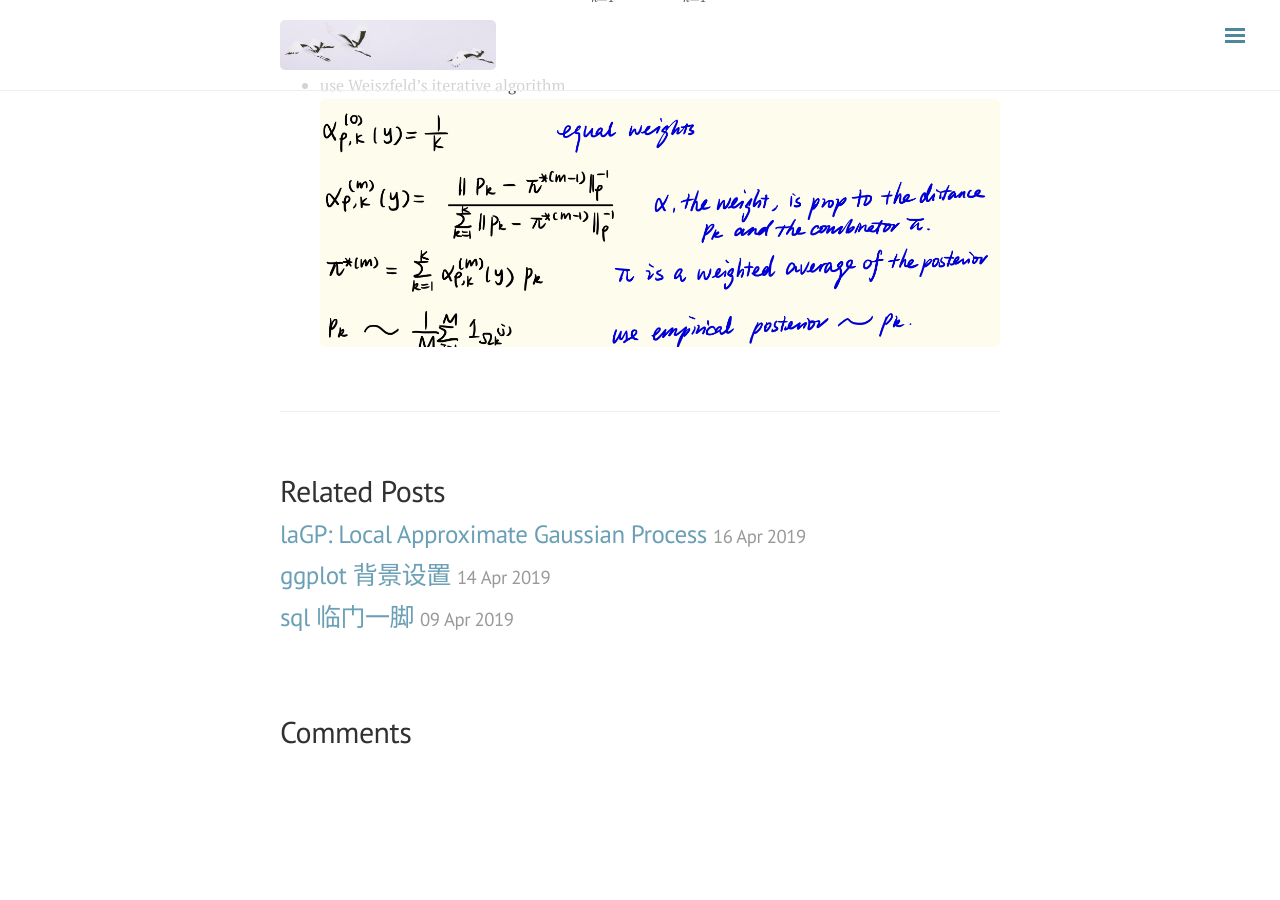
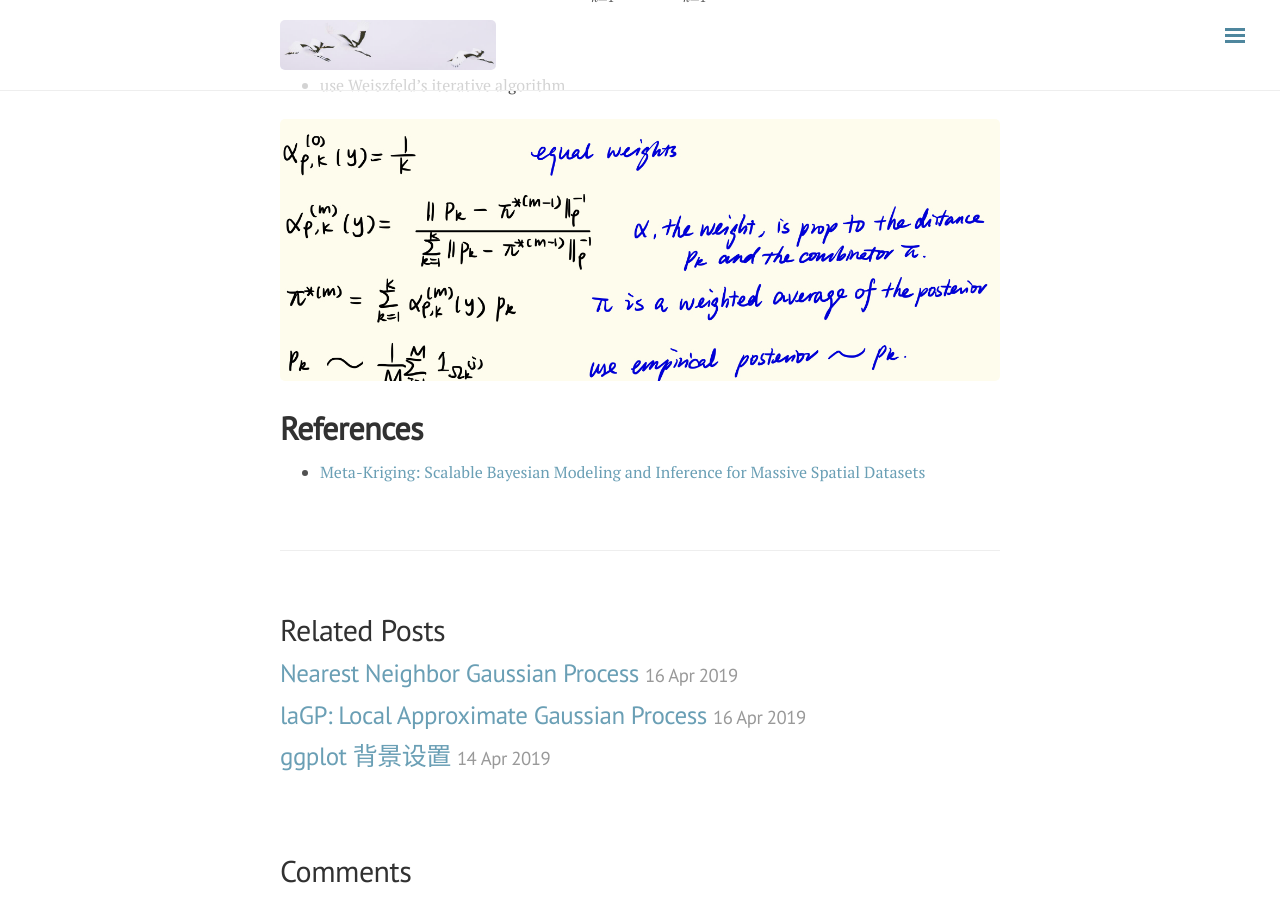
Before and after one commit to ylyy93/my_blog, a Jekyll site: the page built from _posts/spatial/2019-04-15-meta-kriging.md, in a window 1280 px wide and 900 px high, scrolled down 2749 px. Built offline with Jekyll 4.4.1, drawn with Linux system fonts in a browser that asks for light colours; nearby versions of some CDN libraries; formulas are drawn with MathJax 3; comment, search, counter and statistics services are not loaded; before the commit the page ends 3509 px from its top, so only the background shows below that.

Commit message:
rebuilding site Tue Apr 16 09:44:13 MDT 2019

```diff
--- /dev/null
+++ b/_posts/2019-04-16-nearest-neighbor-gaussian-process.md
@@ -0,0 +1,5 @@
+---
+layout: post
+title: Nearest Neighbor Gaussian Process
+date: 2019-04-16 09:44 -0600
+---
--- a/_posts/spatial/2019-04-15-meta-kriging.md
+++ b/_posts/spatial/2019-04-15-meta-kriging.md
@@ -113,4 +113,8 @@ $$
 
 3.Algorithm to compute GM
 - use Weiszfeld's iterative algorithm
+
 ![Weiszfeld](https://ylyy93.github.io/my_blog/assets/posts/spatial/img/weiszfeld.jpeg)
+
+# References
+- [Meta-Kriging: Scalable Bayesian Modeling and Inference for Massive Spatial Datasets](https://www.tandfonline.com/doi/abs/10.1080/00401706.2018.1437474?journalCode=utch20)
```
